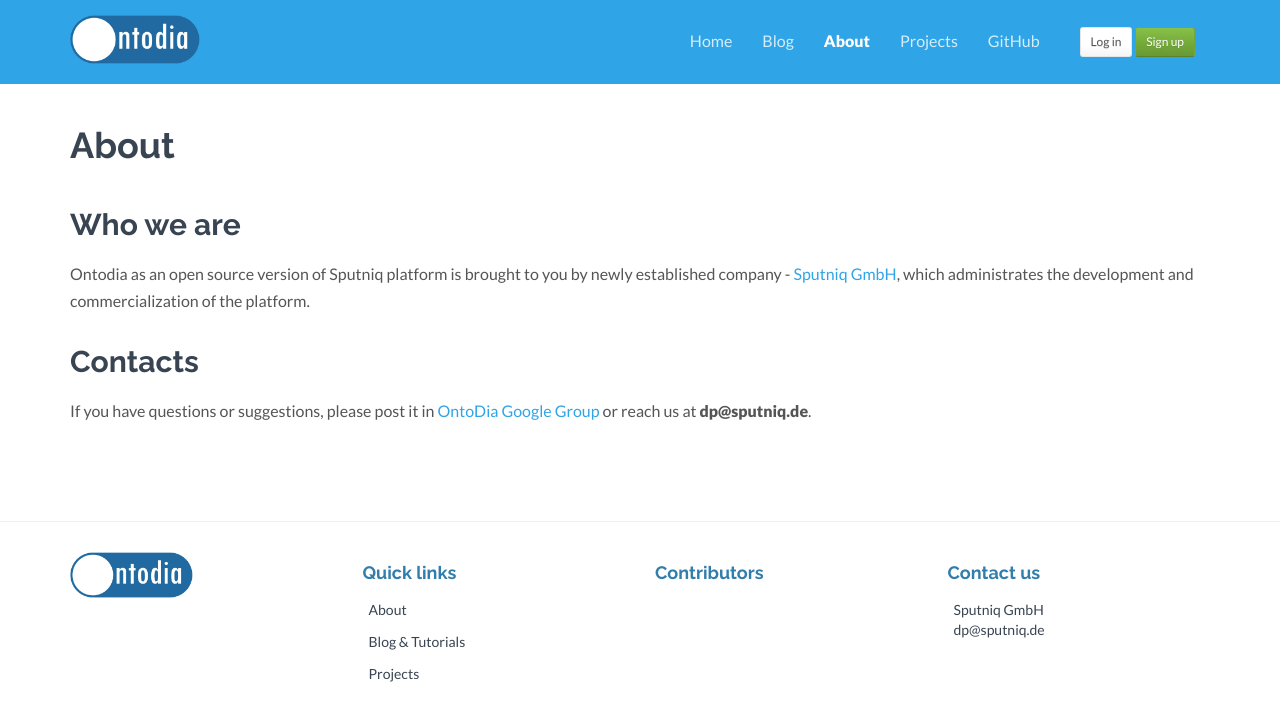
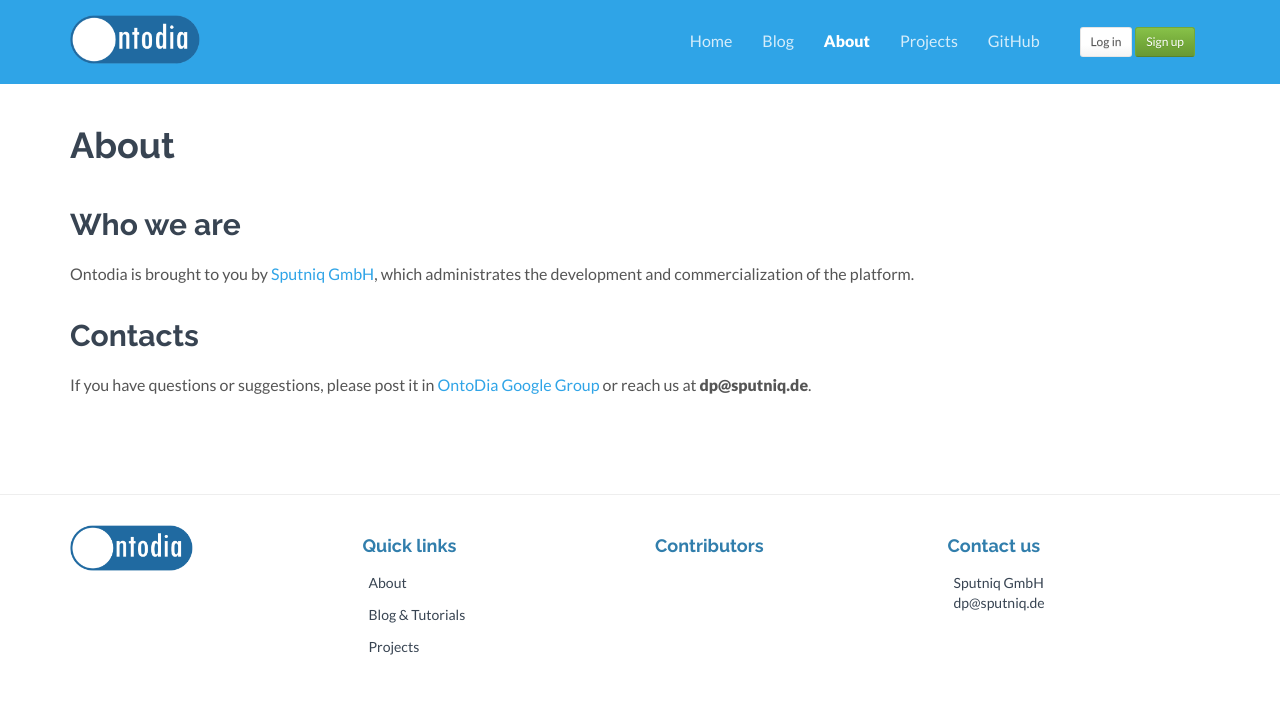
Before and after one commit to ontodia-org/ontodia-org.github.io, a Jekyll site: the page built from about.md, in a window 1280 px wide. Shown: the top 721 px of the page. Built offline with Jekyll 4.4.1, drawn with Linux system fonts in a browser that asks for light colours; nearby versions of some CDN libraries; comment, search, counter and statistics services are not loaded.

Commit message:
Update about.md

```diff
--- a/about.md
+++ b/about.md
@@ -6,7 +6,7 @@
 
 ## Who we are
 
-Ontodia as an open source version of Sputniq platform is brought to you by newly established company - [Sputniq GmbH](http://sputniq.de), which administrates the development and commercialization of the platform.
+Ontodia is brought to you by [Sputniq GmbH](http://sputniq.de), which administrates the development and commercialization of the platform.
 
 ## Contacts
 
```
